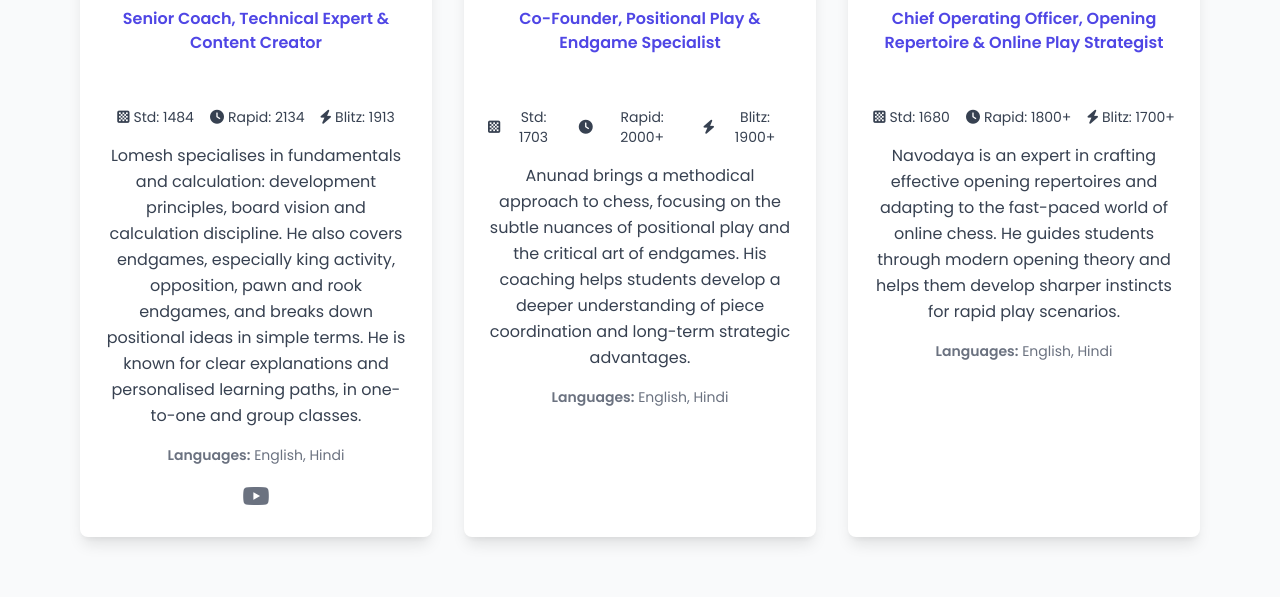
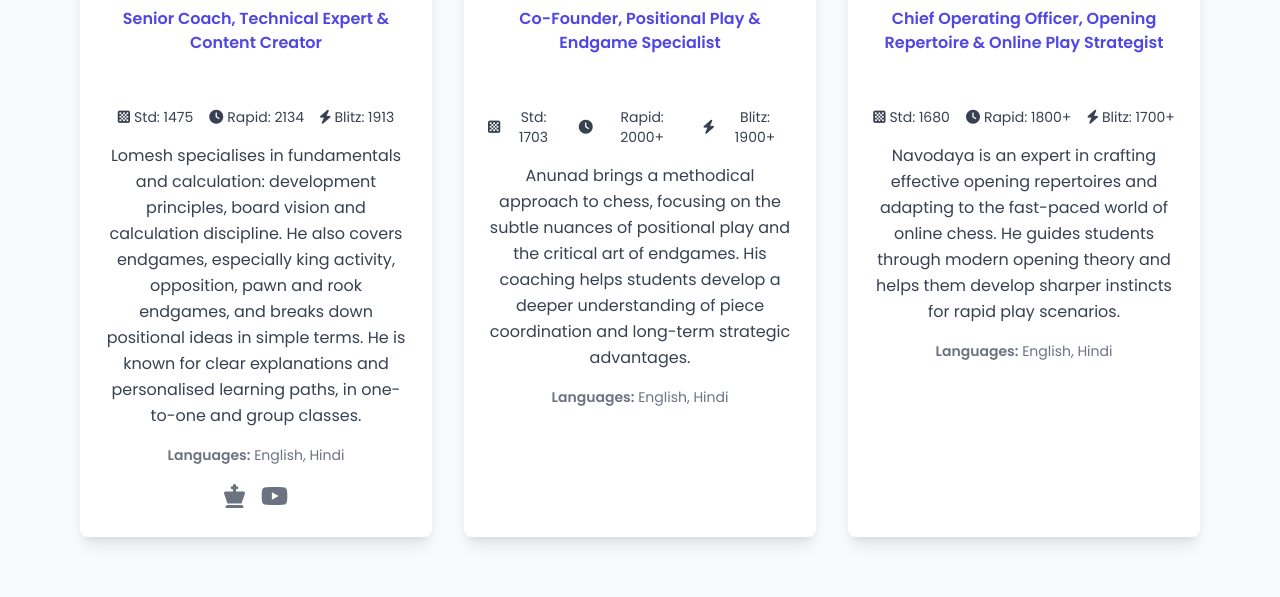
Before and after one commit to Sourabhjoshi1/Chess-Depth, a Jekyll site: the page built from pages/coaches.html, in a window 1280 px wide and 900 px high, scrolled down 1261 px. Shown: the part 153-750 px from the top of the window. Built offline with Jekyll 4.4.1, drawn with Linux system fonts in a browser that asks for light colours; comment, search, counter and statistics services are not loaded.

Commit message:
Coaches: Lomesh's FIDE rating (1475) and profile link; rapid and blitz labelled as online
Co-Authored-By: Claude Opus 5.5 <noreply@anthropic.com>
Claude-Session: https://claude.ai/code/session_017ZwxdNZGtw2tXrZdE2ZP9f

```diff
--- a/pages/coaches.html
+++ b/pages/coaches.html
@@ -137,9 +137,9 @@ body_class: "bg-gray-50 text-gray-800"
         {% include reviews.html summary=true target="coach:lomesh-joshi" title="Lomesh Joshi" %}
 
         <div class="flex justify-center space-x-4 mb-4 text-gray-700">
-            <span class="flex items-center text-sm" title="FIDE Standard Rating"><i class="fas fa-chess-board mr-1"></i> Std: 1484</span>
-            <span class="flex items-center text-sm" title="Rapid Rating"><i class="fas fa-clock mr-1"></i> Rapid: 2134</span>
-            <span class="flex items-center text-sm" title="Blitz Rating"><i class="fas fa-bolt mr-1"></i> Blitz: 1913</span>
+            <span class="flex items-center text-sm" title="FIDE Standard Rating"><i class="fas fa-chess-board mr-1"></i> Std: 1475</span>
+            <span class="flex items-center text-sm" title="Online Rapid Rating"><i class="fas fa-clock mr-1"></i> Rapid: 2134</span>
+            <span class="flex items-center text-sm" title="Online Blitz Rating"><i class="fas fa-bolt mr-1"></i> Blitz: 1913</span>
         </div>
 
         <p class="text-gray-700 text-base leading-relaxed mb-4">
@@ -151,6 +151,7 @@ body_class: "bg-gray-50 text-gray-800"
         </div>
 
         <div class="flex justify-center space-x-4 mt-4">
+            <a href="https://ratings.fide.com/profile/46675701" target="_blank" rel="noopener noreferrer" class="coach-profile-link text-gray-500 hover:text-indigo-600 text-2xl" aria-label="Lomesh Joshi's FIDE Profile"><i class="fas fa-chess-king"></i></a>
             <a href="https://youtube.com/@chesswithshilo" target="_blank" rel="noopener noreferrer" class="coach-profile-link text-gray-500 hover:text-red-600 text-2xl" aria-label="Lomesh Joshi's YouTube channel, Chess with Shilo" title="YouTube: Chess with Shilo"><i class="fab fa-youtube"></i></a>
         </div>
     </div>
```
